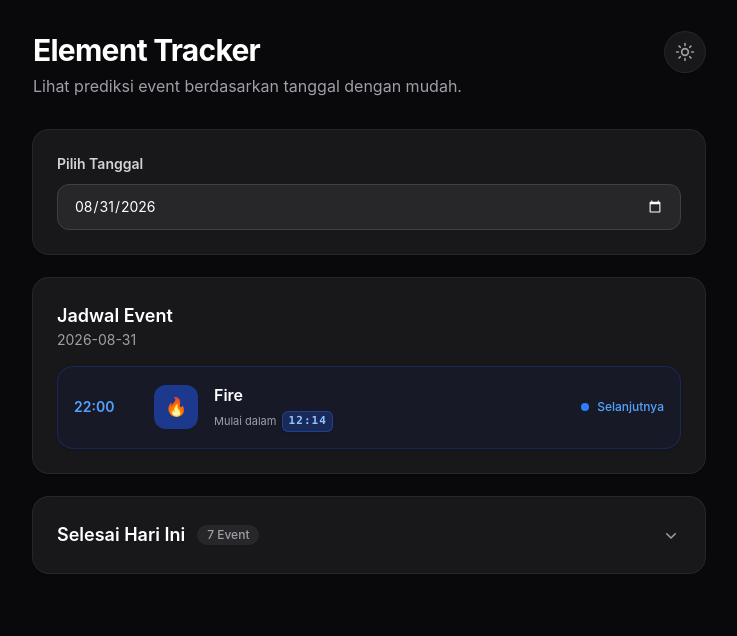
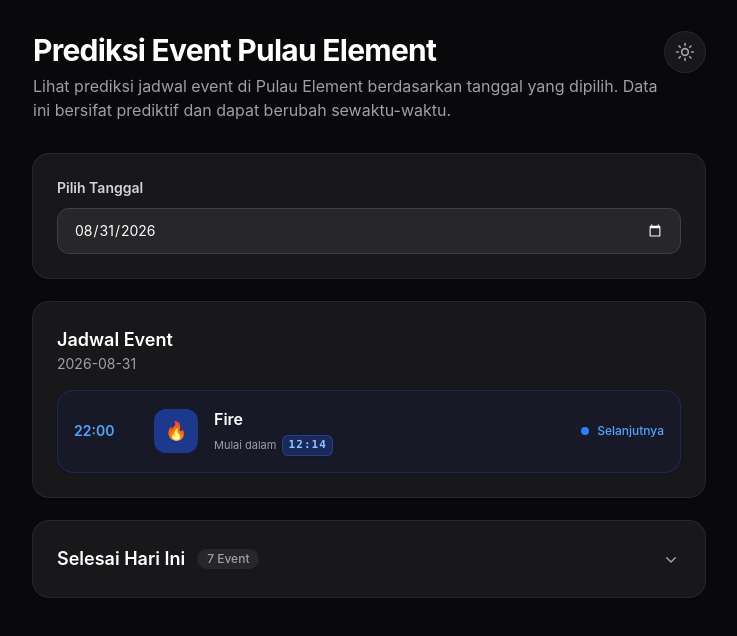
Before and after one commit to fahrianggara/element-event-tracker, a Vue app: page / in a window 1280 px wide. Shown: the top 636 px of the page, without its empty margins (271-1008 px from the left). Built offline with nearby package versions, Linux system fonts and the light colour scheme.

Commit message:
feat: update page title and enhance event history processing with date handling

```diff
--- a/index.html
+++ b/index.html
@@ -4,7 +4,7 @@
     <meta charset="UTF-8">
     <link rel="icon" href="/favicon.ico">
     <meta name="viewport" content="width=device-width, initial-scale=1.0">
-    <title>Vite App</title>
+    <title>Prediksi Event Pulau Element - Fish It</title>
   </head>
   <body>
     <div id="app"></div>
--- a/src/App.vue
+++ b/src/App.vue
@@ -31,7 +31,7 @@ const toggleTheme = () => {
   localStorage.setItem('theme', isDark.value ? 'dark' : 'light')
 }
 
-// sinkronisasi event yang sudah selesai ke riwayat
+// pemrosesan riwayat event otomatis
 const syncPastEvents = () => {
   const now = new Date()
   const todayStr = formatDate(now)
@@ -51,12 +51,14 @@ const syncPastEvents = () => {
 
       if (!exists) {
         const [year, month, day] = todayStr.split('-').map(Number)
+
+        // penyesuaian zona waktu
         const selected = Date.UTC(year, month - 1, day)
         const reference = Date.UTC(2026, 8, 1)
         const diffDays = Math.floor((selected - reference) / 86400000)
 
-        const chronoIndex = index < 6 ? index + 2 : index - 6
-        const totalEvents = (diffDays * 8) + chronoIndex
+        // sinkronisasi kalkulasi elemen
+        const totalEvents = (diffDays * 8) + index
         const offset = 1
         const elementIndex = (((totalEvents + offset) % elements.length) + elements.length) % elements.length
 
@@ -71,7 +73,7 @@ const syncPastEvents = () => {
   })
 
   if (updated) {
-    // urutkan riwayat dari yang paling baru
+    // penyusunan riwayat dari data terbaru
     history.sort((a, b) => {
       if (a.date !== b.date) return b.date.localeCompare(a.date)
       return eventTimes.indexOf(b.time) - eventTimes.indexOf(a.time)
@@ -93,10 +95,9 @@ onMounted(() => {
     document.documentElement.classList.add('dark')
   }
 
-  // periksa event yang selesai saat aplikasi dibuka
   syncPastEvents()
 
-  // jalankan pengecekan otomatis setiap sepuluh detik
+  // pengecekan berkala
   syncTimer = setInterval(syncPastEvents, 10000)
 })
 
@@ -119,10 +120,10 @@ watch(
       <header class="mb-8 flex items-start justify-between">
         <div>
           <h1 class="text-2xl sm:text-3xl font-bold tracking-tight text-zinc-900 dark:text-white">
-            Element Tracker
+            Prediksi Event Pulau Element
           </h1>
           <p class="mt-1.5 text-sm sm:text-base text-zinc-500 dark:text-zinc-400">
-            Lihat prediksi event berdasarkan tanggal dengan mudah.
+            Lihat prediksi jadwal event di Pulau Element berdasarkan tanggal yang dipilih. Data ini bersifat prediktif dan dapat berubah sewaktu-waktu.
           </p>
         </div>
 
@@ -145,8 +146,7 @@ watch(
           <EventSchedule :date="selectedDate" />
         </section>
 
-        <!-- component riwayat terbaru -->
-        <EventHistory :events="events" />
+        <EventHistory :events="events" :date="selectedDate" />
       </div>
     </div>
   </main>
--- a/src/components/DatePicker.vue
+++ b/src/components/DatePicker.vue
@@ -1,5 +1,7 @@
 <script setup lang="ts">
-defineProps<{
+import { computed } from 'vue'
+
+const props = defineProps<{
   modelValue: string
 }>()
 
@@ -12,16 +14,45 @@ const handleChange = (event: Event) => {
 
   emit('update:modelValue', target.value)
 }
+
+// format tanggal hari ini
+const getToday = () => {
+  const date = new Date()
+  const year = date.getFullYear()
+  const month = String(date.getMonth() + 1).padStart(2, '0')
+  const day = String(date.getDate()).padStart(2, '0')
+
+  return `${year}-${month}-${day}`
+}
+
+// cek apakah tanggal yang dipilih bukan hari ini
+const isNotToday = computed(() => props.modelValue !== getToday())
+
+// kembalikan nilai ke tanggal hari ini
+const handleReset = () => {
+  emit('update:modelValue', getToday())
+}
 </script>
 
 <template>
   <div>
-    <label
-      for="event-date"
-      class="mb-2.5 block text-sm font-semibold text-zinc-700 dark:text-zinc-300"
-    >
-      Pilih Tanggal
-    </label>
+    <div class="mb-2.5 flex items-center justify-between">
+      <label
+        for="event-date"
+        class="block text-sm font-semibold text-zinc-700 dark:text-zinc-300"
+      >
+        Pilih Tanggal
+      </label>
+
+      <button
+        v-if="isNotToday"
+        @click="handleReset"
+        type="button"
+        class="text-xs font-medium text-blue-600 outline-none transition-colors hover:text-blue-700 underline dark:text-blue-400 dark:hover:text-blue-300 cursor-pointer"
+      >
+        Reset ke Hari Ini
+      </button>
+    </div>
 
     <input
       id="event-date"
--- a/src/components/EventHistory.vue
+++ b/src/components/EventHistory.vue
@@ -5,6 +5,7 @@ import EventItem from './EventItem.vue'
 
 const props = defineProps<{
   events: EventRecord[]
+  date: string
 }>()
 
 // status panel
@@ -14,6 +15,11 @@ const isOpen = ref(false)
 const todayEvents = computed(() => {
   const now = new Date()
   const todayStr = `${now.getFullYear()}-${String(now.getMonth() + 1).padStart(2, '0')}-${String(now.getDate()).padStart(2, '0')}`
+
+  // sembunyikan riwayat jika tanggal yang dipilih bukan hari ini
+  if (props.date !== todayStr) {
+    return []
+  }
 
   return props.events.filter(e => e.date === todayStr)
 })
--- a/src/components/EventSchedule.vue
+++ b/src/components/EventSchedule.vue
@@ -15,6 +15,7 @@ const now = ref(new Date())
 const eventItemRefs = ref<any[]>([])
 let timer: ReturnType<typeof setInterval>
 
+// batas durasi dalam menit
 const EVENT_DURATION = 60
 
 const formatDate = (date: Date = new Date()) => {
@@ -27,13 +28,17 @@ const formatDate = (date: Date = new Date()) => {
 
 const predictions = computed<ElementType[]>(() => {
   const [year, month, day] = props.date.split('-').map(Number)
+
+  // penyesuaian zona waktu utc
   const selected = Date.UTC(year, month - 1, day)
   const reference = Date.UTC(2026, 8, 1)
   const diffDays = Math.floor((selected - reference) / 86400000)
 
   return eventTimes.map((_, index): ElementType => {
-    const chronoIndex = index < 6 ? index + 2 : index - 6
-    const totalEvents = (diffDays * 8) + chronoIndex
+    // perhitungan total event linier berkesinambungan
+    const totalEvents = (diffDays * 8) + index
+
+    // offset 1 menyesuaikan posisi pola elemen
     const offset = 1
     const elementIndex = (((totalEvents + offset) % elements.length) + elements.length) % elements.length
 
@@ -57,7 +62,7 @@ const isActive = (time: string) => {
   return currentTimeSeconds.value >= start && currentTimeSeconds.value < end
 }
 
-// deteksi event yang sudah selesai (hanya berlaku hari ini)
+// deteksi event kadaluwarsa pada hari berjalan
 const isPastEvent = (time: string) => {
   if (props.date !== formatDate()) return false
   const end = timeToSeconds(time) + (EVENT_DURATION * 60)
@@ -100,6 +105,7 @@ const getCountdownInfo = (time: string) => {
 }
 
 onMounted(() => {
+  // pembaruan waktu berjalan
   timer = setInterval(() => { now.value = new Date() }, 1000)
 
   nextTick(() => {
```
